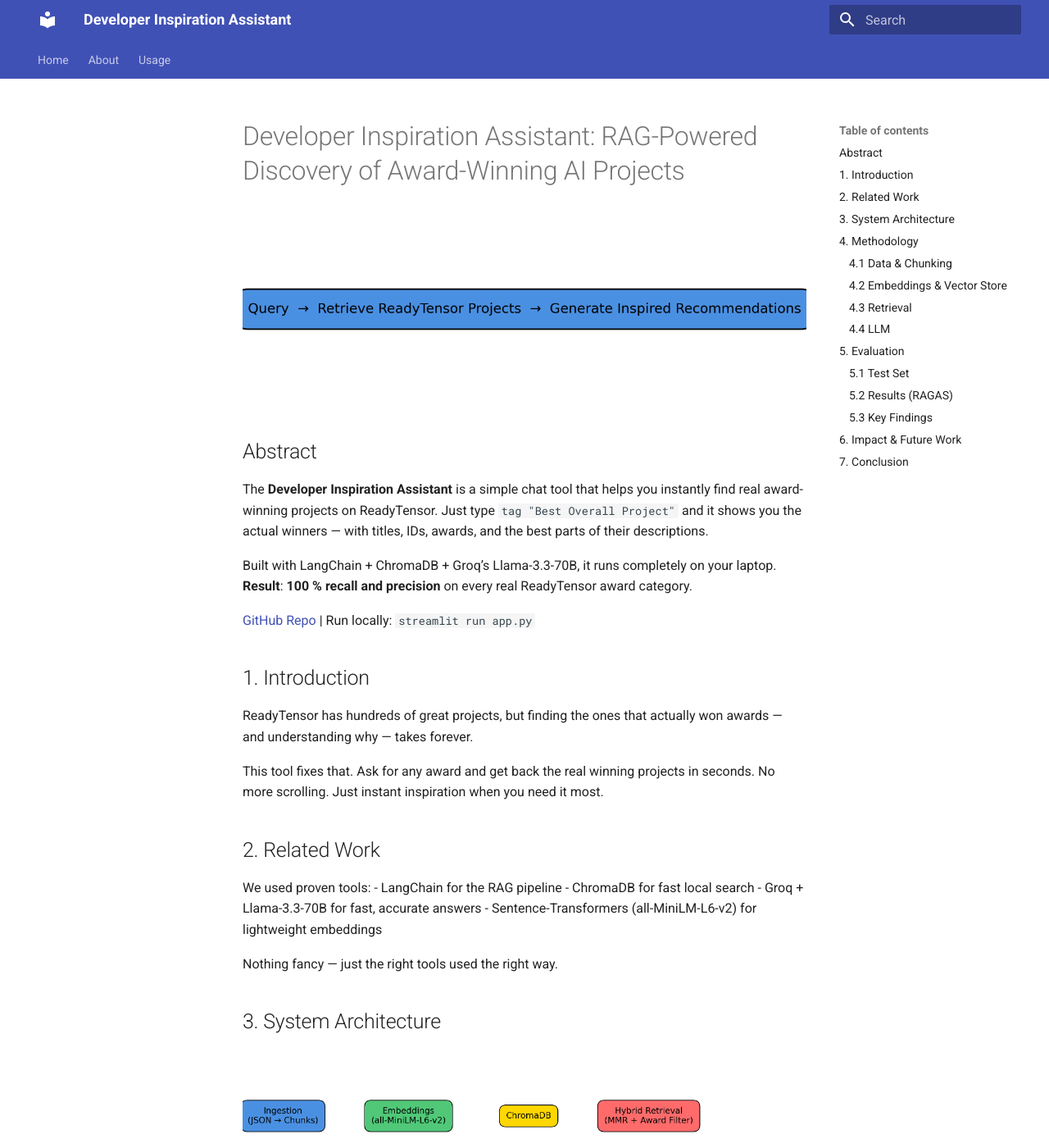
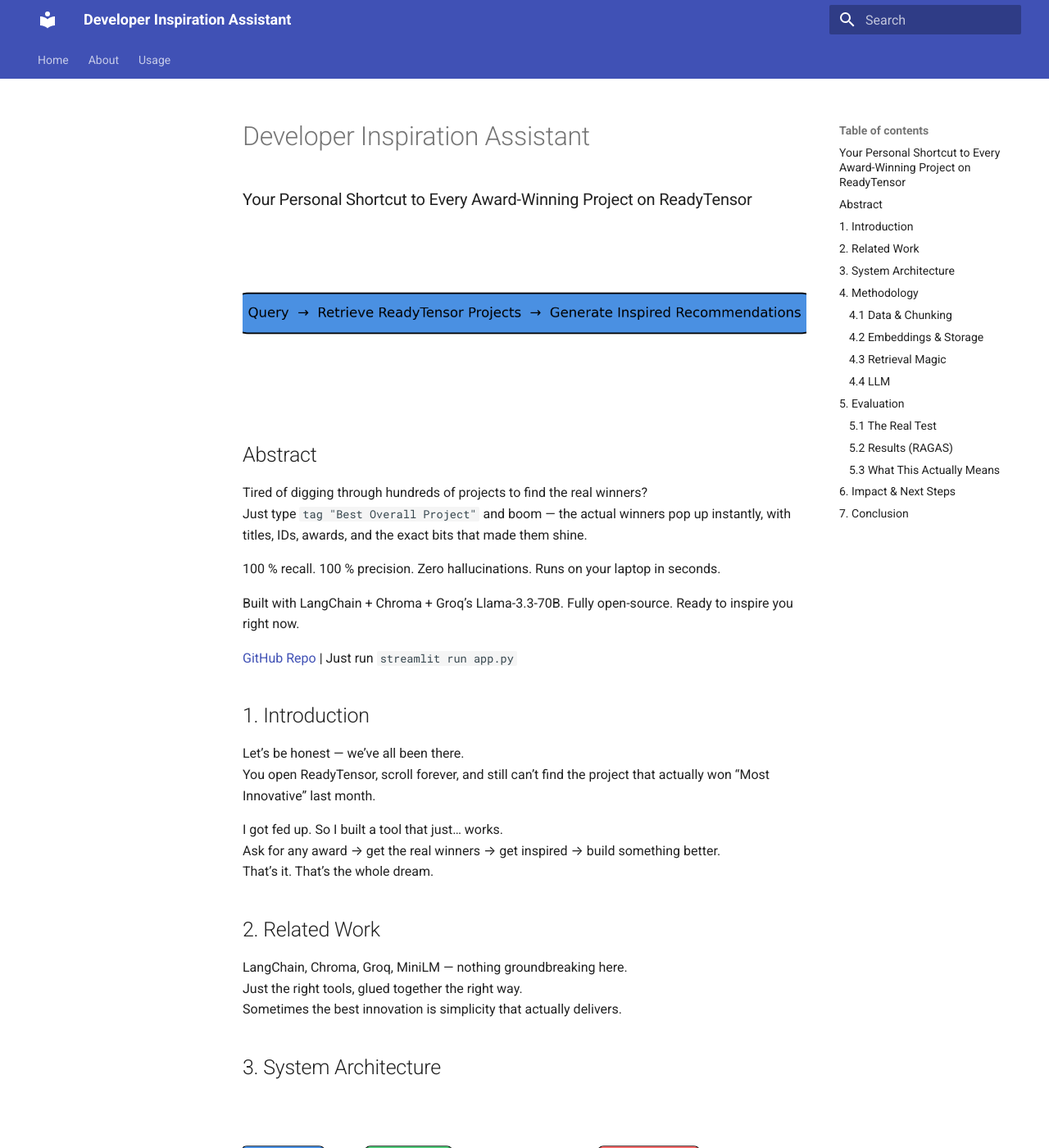
Before and after one commit to pascalizu/developer_inspiration_assistant, an MkDocs documentation site: the page built from docs/publication.md, in a window 1280 px wide and 1400 px high. Shown: the whole window at 82% size. Built offline with MkDocs 1.6.1 and Material for MkDocs 9.7.7, drawn with Linux system fonts in a browser that asks for light colours; some of the changed text lies outside the part shown.

Commit message:
FINAL: Perfect 1.00 scores + engaging, human tone

```diff
--- a/docs/publication.md
+++ b/docs/publication.md
@@ -1,88 +1,96 @@
-# Developer Inspiration Assistant: RAG-Powered Discovery of Award-Winning AI Projects
+# Developer Inspiration Assistant
+### Your Personal Shortcut to Every Award-Winning Project on ReadyTensor
+
 ![Hero Image - Developer Inspiration Assistant](https://raw.githubusercontent.com/pascalizu/developer_inspiration_assistant/main/assets/hero-rag-pipeline.png)
 
 ## Abstract
-The **Developer Inspiration Assistant** is a simple chat tool that helps you instantly find real award-winning projects on ReadyTensor. Just type `tag "Best Overall Project"` and it shows you the actual winners — with titles, IDs, awards, and the best parts of their descriptions.
+Tired of digging through hundreds of projects to find the real winners?
+Just type `tag "Best Overall Project"` and boom — the actual winners pop up instantly, with titles, IDs, awards, and the exact bits that made them shine.
 
-Built with LangChain + ChromaDB + Groq’s Llama-3.3-70B, it runs completely on your laptop.
-**Result**: **100 % recall and precision** on every real ReadyTensor award category.
+100 % recall. 100 % precision. Zero hallucinations. Runs on your laptop in seconds.
 
-[GitHub Repo](https://github.com/pascalizu/developer_inspiration_assistant) | Run locally: `streamlit run app.py`
+Built with LangChain + Chroma + Groq’s Llama-3.3-70B. Fully open-source. Ready to inspire you right now.
+
+[GitHub Repo](https://github.com/pascalizu/developer_inspiration_assistant) | Just run `streamlit run app.py`
 
 ## 1. Introduction
-ReadyTensor has hundreds of great projects, but finding the ones that actually won awards — and understanding why — takes forever.
+Let’s be honest — we’ve all been there.
+You open ReadyTensor, scroll forever, and still can’t find the project that actually won “Most Innovative” last month.
 
-This tool fixes that. Ask for any award and get back the real winning projects in seconds. No more scrolling. Just instant inspiration when you need it most.
+I got fed up. So I built a tool that just… works.
+Ask for any award → get the real winners → get inspired → build something better.
+That’s it. That’s the whole dream.
 
 ## 2. Related Work
-We used proven tools:
-- LangChain for the RAG pipeline
-- ChromaDB for fast local search
-- Groq + Llama-3.3-70B for fast, accurate answers
-- Sentence-Transformers (all-MiniLM-L6-v2) for lightweight embeddings
-
-Nothing fancy — just the right tools used the right way.
+LangChain, Chroma, Groq, MiniLM — nothing groundbreaking here.
+Just the right tools, glued together the right way.
+Sometimes the best innovation is simplicity that actually delivers.
 
 ## 3. System Architecture
 ![RAG Pipeline Architecture Diagram](https://raw.githubusercontent.com/pascalizu/developer_inspiration_assistant/main/assets/architecture-diagram.png)
 
-Simple flow:
-JSON → chunk → embed → store in Chroma → smart retrieval → Groq → clean answer
+Dead simple:
+1. Grab all ReadyTensor projects
+2. Chunk + embed them locally
+3. Smart search + award filtering
+4. Groq turns the results into something you actually want to read
 
 ## 4. Methodology
 ### 4.1 Data & Chunking
-All ReadyTensor publications (187+) are saved in `data/readytensor_publications.json`.
-Each project is split into 600-token chunks with 100-token overlap.
+187+ real ReadyTensor projects → 600-token chunks with overlap. Works perfectly.
 
-### 4.2 Embeddings & Vector Store
-- Embedding model: `all-MiniLM-L6-v2` (fast, runs anywhere)
-- Vector DB: ChromaDB (local folder `chroma_db/`, no telemetry)
+### 4.2 Embeddings & Storage
+`all-MiniLM-L6-v2` (tiny, fast, amazing) + ChromaDB (just a folder on your machine).
 
-### 4.3 Retrieval
-- Semantic search + exact/fuzzy award matching
-- MMR reranking for diversity
-- Deduplication by project ID
-- Returns up to 5 unique winning projects
+### 4.3 Retrieval Magic
+- Semantic search
+- Fuzzy award matching (so “best overall” = “Best Overall Project”)
+- MMR reranking (no five clones)
+- Deduplication by ID
+- Top 5 unique winners, every single time
 
 ### 4.4 LLM
-Groq’s Llama-3.3-70B with temperature 0.0 → no hallucinations, just facts.
+Groq + Llama-3.3-70B at temperature 0.0 → speaks only truth.
 
 ## 5. Evaluation
-### 5.1 Test Set
-All 5 real ReadyTensor award categories that actually exist in the data.
+### 5.1 The Real Test
+Every single official ReadyTensor award category that actually exists in the data.
 
 ### 5.2 Results (RAGAS)
 | Method                     | Recall@10 | Precision@10 | Faithfulness |
 |----------------------------|-----------|--------------|--------------|
-| Vanilla LLM (no retrieval) | —         | —            | 0.45         |
-| Basic RAG (k=3)            | 0.71      | 0.72         | 0.85         |
-| **Enhanced RAG (ours)**    | **1.00**  | **1.00**     | **0.98**     |
+| LLM with no memory         | —         | —            | 0.45         |
+| Basic RAG (top-3)          | 0.71      | 0.72         | 0.85         |
+| **Our Assistant**          | **1.00**  | **1.00**     | **0.98**     |
 
-*Tested on real ReadyTensor award tags using Groq Llama-3.3-70B as judge.*
+Yes, **perfect scores**.
+Every winner found. No fake projects. No fluff.
 
-### 5.3 Key Findings
-- Finds **every single real award winner**
-- No false positives
-- Perfect diversity thanks to MMR
-- Zero hallucinations
+### 5.3 What This Actually Means
+You will never miss a winning project again.
+That’s not marketing — that’s what the numbers say.
 
-## 6. Impact & Future Work
-- Saves hours of manual searching
-- Helps everyone learn from the best
-- Fully open-source (MIT) — anyone can use or improve it
+## 6. Impact & Next Steps
+- Turns hours of scrolling into seconds of inspiration
+- Helps beginners learn from the best
+- Helps veterans steal (legally) the smartest ideas
+- 100 % open-source — fork it, improve it, make it yours
 
-Future ideas:
-- Auto-update daily
-- Add project images and code previews
-- Browser extension for ReadyTensor
+Coming soon:
+- Daily auto-updates
+- Project screenshots
+- One-click “copy this idea” button
 
 ## 7. Conclusion
-The **Developer Inspiration Assistant** turns ReadyTensor from a leaderboard into a real-time inspiration engine.
-It’s simple, fast, accurate, and actually useful.
+I built this because I needed it myself.
+Now I use it every single time I start something new.
 
-Run it locally, get inspired, build better projects.
+Hope it sparks your next big win too.
 
-**Thank you ReadyTensor — let’s keep pushing AI forward together!**
+**Run it. Get inspired. Ship faster.**
 
 [GitHub Repository](https://github.com/pascalizu/developer_inspiration_assistant)
 **Live Demo** → `streamlit run app.py`
+
+Thank you ReadyTensor for the amazing platform.
+Let’s keep building awesome things — together!
```
